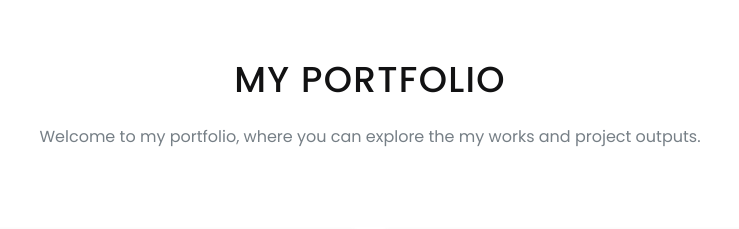
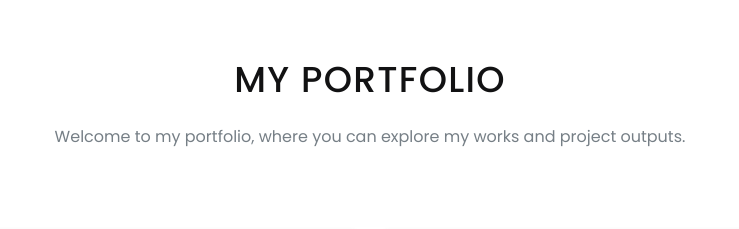
Before and after one commit to jbslnt/portfolio, a plain HTML site: page index.html in a window 1280 px wide. Shown: the part 3200-3429 px from the top of the page, 270-1009 px from the left. Drawn offline with nearby package versions, Linux system fonts and the light colour scheme; a script that the page names is missing.

Commit message:
Update index.html

```diff
--- a/index.html
+++ b/index.html
@@ -279,7 +279,7 @@
 			<div class="container">
 				<div class="section-header">
 					<h2>My Portfolio</h2>
-					<p>Welcome to my portfolio, where you can explore the my works and project outputs.</p>
+					<p>Welcome to my portfolio, where you can explore my works and project outputs.</p>
 				</div>
 				<div class="blog-content">
 					<div class="row">
```
